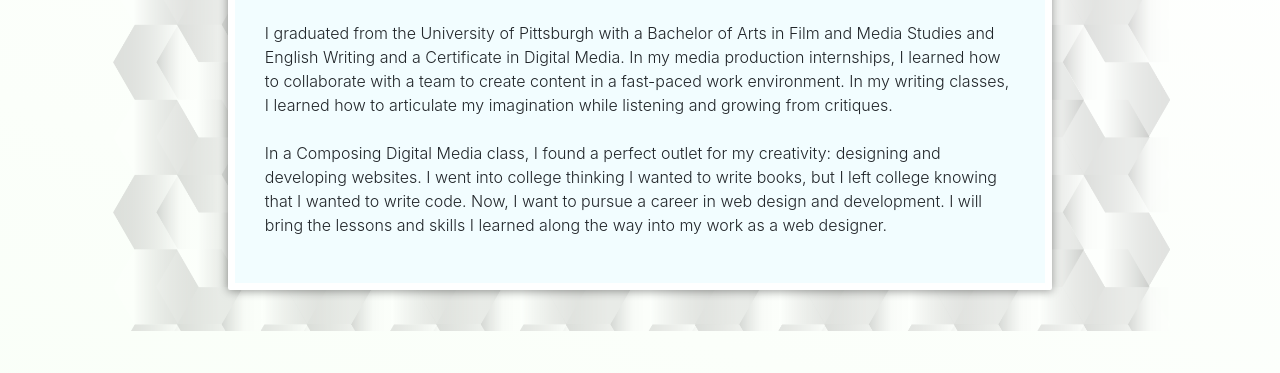
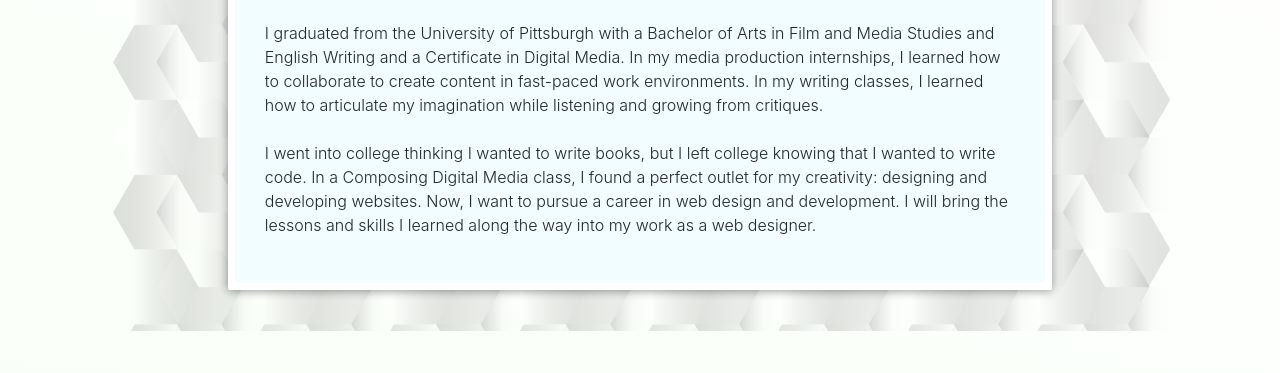
Before and after one commit to jilltyburski/My-Website-Resume, a plain HTML site: page index.html in a window 1280 px wide. Shown: the part 250-623 px from the top of the page. Drawn offline with nearby package versions, Linux system fonts and the light colour scheme.

Commit message:
Add files via upload
edited intro

```diff
--- a/index.html
+++ b/index.html
@@ -68,10 +68,12 @@
               <h3>Hi, I'm</h3>
               <h1>Jill Tyburski</h1>
               <p class="mt-4">I graduated from the University of Pittsburgh with a Bachelor of Arts in Film and Media Studies and English Writing and a Certificate in Digital Media.
-                In my media production internships, I learned how to collaborate with a team to create content in a fast-paced work environment.
+                In my media production internships, I learned how to collaborate to create content in fast-paced work environments.
                 In my writing classes, I learned how to articulate my imagination while listening and growing from critiques.</p>
-              <p class="mt-4">In a Composing Digital Media class, I found a perfect outlet for my creativity: designing and developing websites. I went into college thinking I wanted to write books, but I left college knowing that I wanted to write code. Now, I want to pursue a career in web design and development.
-                 I will bring the lessons and skills I learned along the way into my work as a web designer. </p>
+              <p class="mt-4">I went into college thinking I wanted to write books, but I left college knowing that I wanted to write code.
+                In a Composing Digital Media class, I found a perfect outlet for my creativity: designing and developing websites.
+                Now, I want to pursue a career in web design and development.
+                I will bring the lessons and skills I learned along the way into my work as a web designer. </p>
             </div>
 
           </div>
```
